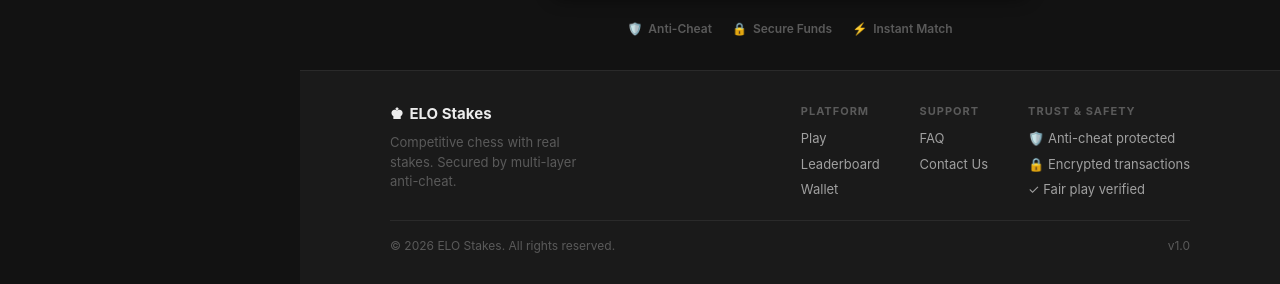
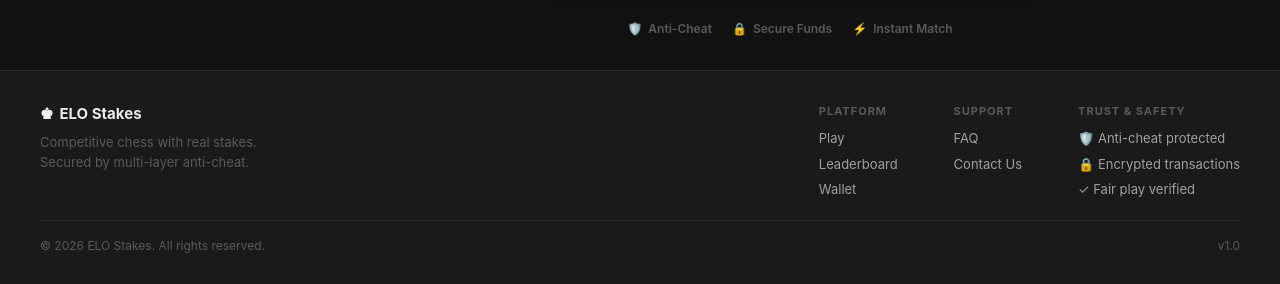
Before and after one commit to JacobChamie/chess-wager, a React (Vite) app in the folder frontend/: page / in a window 1280 px wide. Shown: the part 978-1262 px from the top of the page. Built offline with nearby package versions, Linux system fonts and the light colour scheme; no server answers.

Commit message:
fixed ui bugs

```diff
--- a/frontend/src/App.jsx
+++ b/frontend/src/App.jsx
@@ -1,5 +1,5 @@
 import React, { lazy, Suspense, useState, useEffect } from 'react';
-import { Routes, Route } from 'react-router-dom';
+import { Routes, Route, useLocation } from 'react-router-dom';
 import Navbar from './components/Navbar.jsx';
 import BottomNav from './components/BottomNav.jsx';
 import GlobalChat from './components/GlobalChat.jsx';
@@ -24,6 +24,12 @@ const PageFallback = () => (
   </div>
 );
 
+const ScrollToTop = () => {
+  const { pathname } = useLocation();
+  useEffect(() => { window.scrollTo(0, 0); }, [pathname]);
+  return null;
+};
+
 const App = () => {
   const [isMobile, setIsMobile] = useState(() => window.innerWidth < 768);
   const [chatOpen, setChatOpen] = useState(() => !isMobile);
@@ -38,7 +44,8 @@ const App = () => {
   }, []);
 
   return (
-    <>
+    <div className="app-root">
+      <ScrollToTop />
       <Navbar onToggleChat={() => setChatOpen((v) => !v)} chatOpen={chatOpen} />
       <div className="app-body">
         {chatOpen && !isMobile && (
@@ -63,9 +70,9 @@ const App = () => {
               <Route path="/auth/lichess/callback" element={<LichessCallbackPage />} />
             </Routes>
           </Suspense>
-          <Footer />
         </main>
       </div>
+      <Footer />
       {isMobile && chatOpen && (
         <div className="app-chat-mobile-overlay" onClick={() => setChatOpen(false)}>
           <div className="app-chat-mobile-panel" onClick={(e) => e.stopPropagation()}>
@@ -74,7 +81,7 @@ const App = () => {
         </div>
       )}
       <BottomNav />
-    </>
+    </div>
   );
 };
 
--- a/frontend/src/components/Footer.jsx
+++ b/frontend/src/components/Footer.jsx
@@ -5,27 +5,24 @@ const Footer = () => {
     <footer style={{
       borderTop: '1px solid var(--border)',
       background: 'var(--bg-surface)',
-      padding: '32px 20px',
-      marginTop: 'auto',
+      padding: '32px 40px',
     }}>
       <div style={{
-        maxWidth: '800px',
-        margin: '0 auto',
         display: 'flex',
         flexWrap: 'wrap',
         justifyContent: 'space-between',
-        gap: '24px',
+        gap: '32px',
       }}>
         <div>
           <div style={{ fontWeight: 700, fontSize: '15px', marginBottom: '8px', display: 'flex', alignItems: 'center', gap: '6px' }}>
             <span>{'\u265A'}</span> ELO Stakes
           </div>
-          <p style={{ fontSize: '13px', color: 'var(--text-muted)', maxWidth: '200px', lineHeight: 1.5 }}>
+          <p style={{ fontSize: '13px', color: 'var(--text-muted)', maxWidth: '260px', lineHeight: 1.5 }}>
             Competitive chess with real stakes. Secured by multi-layer anti-cheat.
           </p>
         </div>
 
-        <div style={{ display: 'flex', gap: '40px', flexWrap: 'wrap' }}>
+        <div style={{ display: 'flex', gap: '56px', flexWrap: 'wrap' }}>
           <div>
             <div style={{ fontSize: '11px', fontWeight: 700, textTransform: 'uppercase', letterSpacing: '1px', color: 'var(--text-muted)', marginBottom: '10px' }}>
               Platform
@@ -61,8 +58,7 @@ const Footer = () => {
       </div>
 
       <div style={{
-        maxWidth: '800px',
-        margin: '20px auto 0',
+        marginTop: '20px',
         paddingTop: '16px',
         borderTop: '1px solid var(--border)',
         display: 'flex',
--- a/frontend/src/components/GlobalChat.jsx
+++ b/frontend/src/components/GlobalChat.jsx
@@ -25,6 +25,7 @@ const GlobalChat = () => {
   const [showEmojis, setShowEmojis] = useState(false);
   const [error, setError] = useState(null);
   const chatEndRef = useRef(null);
+  const chatContainerRef = useRef(null);
   const inputRef = useRef(null);
 
   const canSend = user && user.email_verified;
@@ -62,7 +63,10 @@ const GlobalChat = () => {
   }, []);
 
   useEffect(() => {
-    chatEndRef.current?.scrollIntoView({ behavior: 'smooth' });
+    const container = chatContainerRef.current;
+    if (container) {
+      container.scrollTop = container.scrollHeight;
+    }
   }, [messages]);
 
   const handleSend = () => {
@@ -95,7 +99,7 @@ const GlobalChat = () => {
     <div className="global-chat">
       <div className="global-chat-header">Lobby Chat</div>
 
-      <div className="global-chat-messages">
+      <div className="global-chat-messages" ref={chatContainerRef}>
         {messages.length === 0 && (
           <div className="chatbox-empty">No messages yet</div>
         )}
--- a/frontend/src/global.css
+++ b/frontend/src/global.css
@@ -1120,9 +1120,15 @@ body {
 
 /* ── App Layout ────────────────────────────────────── */
 
+.app-root {
+  display: flex;
+  flex-direction: column;
+  min-height: 100vh;
+}
+
 .app-body {
   display: flex;
-  min-height: calc(100vh - 52px);
+  flex: 1;
 }
 
 .app-chat-panel {
@@ -1140,9 +1146,6 @@ body {
 .app-main {
   flex: 1;
   min-width: 0;
-  display: flex;
-  flex-direction: column;
-  align-items: stretch;
 }
 
 /* Mobile overlay */
```
